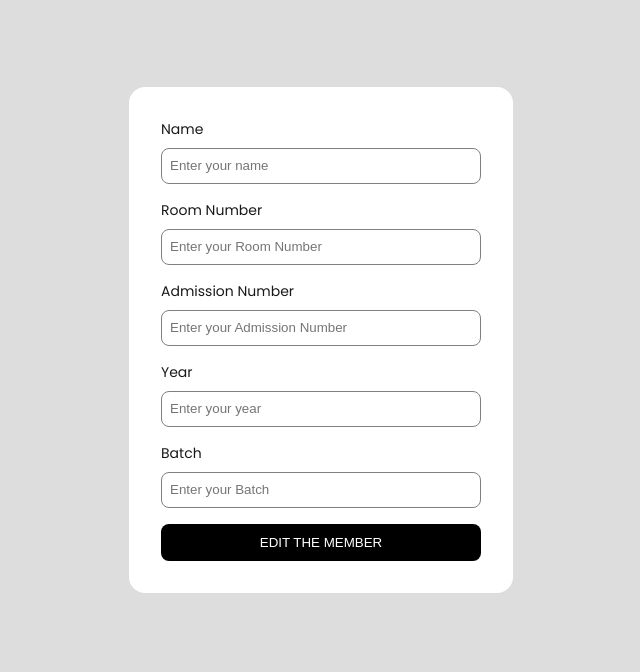
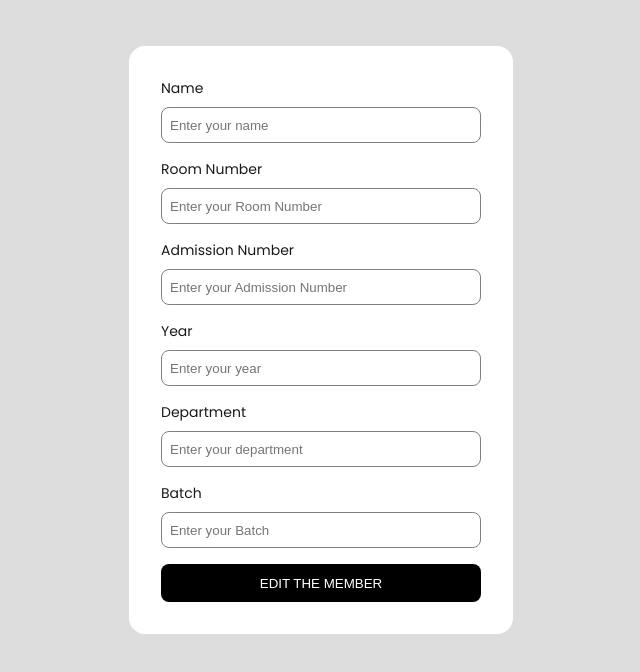
Before and after one commit to sanjay-sudheer/MessApp, a React (Vite) app in the folder frontend/: page /AdminEditSection in a window 1280 px wide. Shown: the top 672 px of the page, without its empty margins (319-959 px from the left). Built offline with nearby package versions, Linux system fonts and the light colour scheme; sample sign-in values are in the browser's storage.

Commit message:
department input added

```diff
--- a/frontend/src/AdminEditingFeatures/adminAdding/adminAdding.jsx
+++ b/frontend/src/AdminEditingFeatures/adminAdding/adminAdding.jsx
@@ -9,6 +9,7 @@ export default function AdminAdding() {
     admission: '',
     year: '',
     batch: '',
+    department:'',
   });
   const navigate = useNavigate();
 
@@ -30,6 +31,7 @@ export default function AdminAdding() {
       admission: '',
       year: '',
       batch: '',
+      department:'',
     });
   };
 
@@ -85,6 +87,18 @@ export default function AdminAdding() {
             })}
             required
           />
+          <label htmlFor="dept">Department</label>
+          <input
+            type="text"
+            id="dept"
+            placeholder='Enter your Department'
+            value={userData.department}
+            onChange={(e) => setUserData({
+              ...userData,
+              department: e.target.value,
+            })}
+            required
+          />
           <label htmlFor="batch">Batch</label>
           <input
             type="text"
--- a/frontend/src/AdminEditingFeatures/adminEditing/adminEditing.jsx
+++ b/frontend/src/AdminEditingFeatures/adminEditing/adminEditing.jsx
@@ -9,6 +9,7 @@ export default function AdminEditing() {
     admission: '',
     year: '',
     batch: '',
+    department:'',
   });
   const navigate = useNavigate();
 
@@ -30,6 +31,7 @@ export default function AdminEditing() {
       admission: '',
       year: '',
       batch: '',
+      department:'',
     });
   };
 
@@ -85,6 +87,18 @@ export default function AdminEditing() {
             })}
             required
           />
+          <label htmlFor="dept">Department</label>
+          <input
+            type="text"
+            id="dept"
+            placeholder='Enter your department'
+            value={userData.department}
+            onChange={(e) => setUserData({
+              ...userData,
+              department: e.target.value,
+            })}
+            required
+          />
           <label htmlFor="batch">Batch</label>
           <input
             type="text"
```
